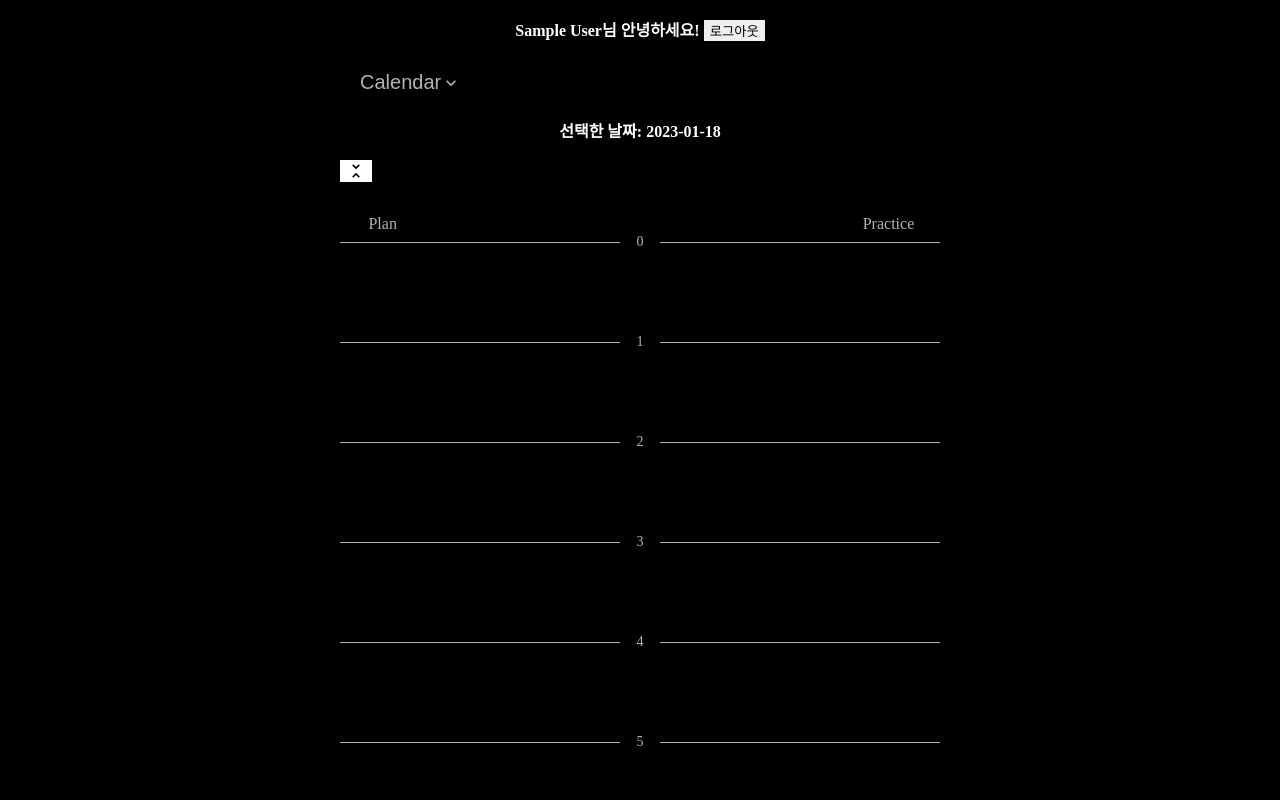
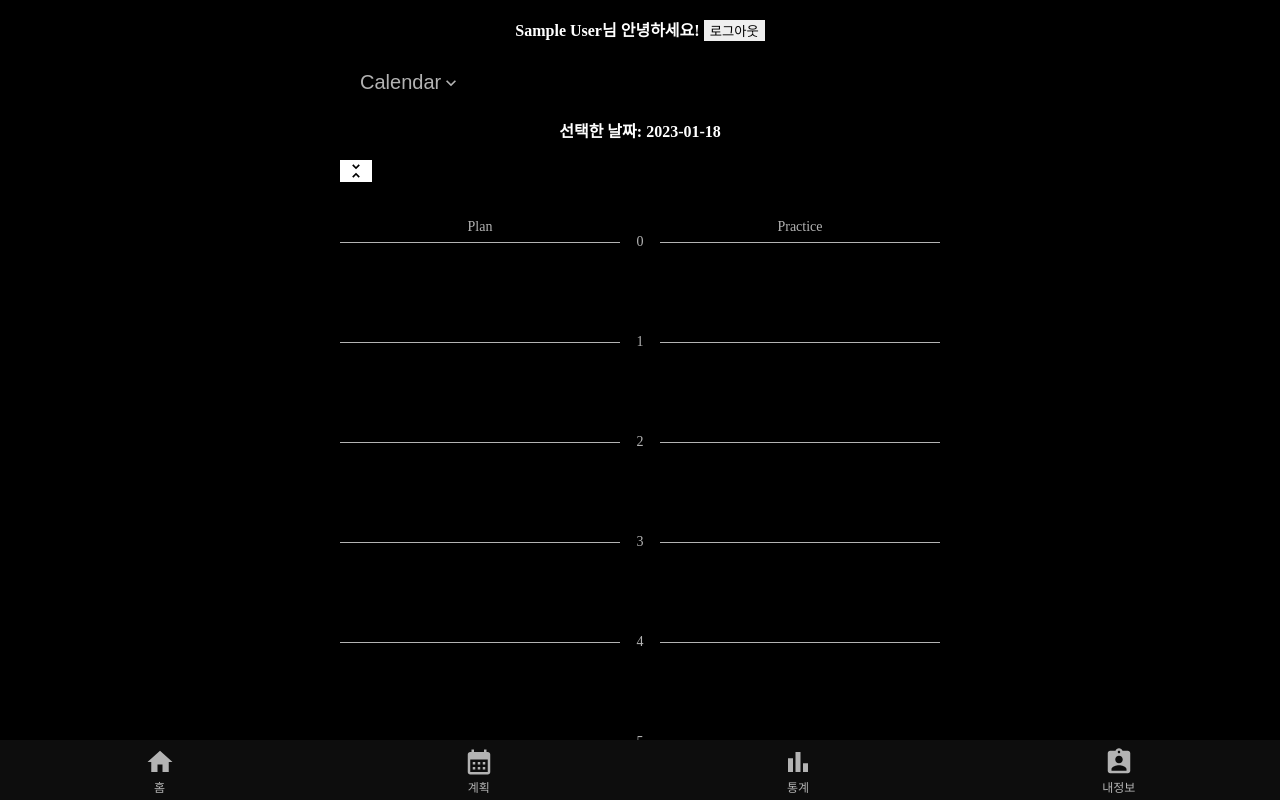
Before and after one commit to JaeYoung0/juni, a Next.js app: page / in a window 1280 px wide. Shown: the top 800 px of the page. Built offline with nearby package versions, Linux system fonts and the light colour scheme; no server answers; the database is empty; sample sign-in values are in the browser's storage; a web font is replaced by a local one.

Commit message:
Style: BottomNavigation ui

```diff
--- /dev/null
+++ b/src/components/BottomNavigation/BottomNavigation.tsx
@@ -0,0 +1,29 @@
+import React from 'react'
+import * as S from './style'
+import HomeIcon from '@mui/icons-material/Home'
+import CalendarMonthIcon from '@mui/icons-material/CalendarMonth'
+import BarChartIcon from '@mui/icons-material/BarChart'
+import AssignmentIndIcon from '@mui/icons-material/AssignmentInd'
+function BottomNavigation() {
+  return (
+    <S.Navigation>
+      <S.NavItem href="/">
+        <HomeIcon />홈
+      </S.NavItem>
+      <S.NavItem href="/">
+        <CalendarMonthIcon />
+        계획
+      </S.NavItem>
+      <S.NavItem href="/">
+        <BarChartIcon />
+        통계
+      </S.NavItem>
+      <S.NavItem href="/">
+        <AssignmentIndIcon />
+        내정보
+      </S.NavItem>
+    </S.Navigation>
+  )
+}
+
+export default BottomNavigation
--- /dev/null
+++ b/src/components/BottomNavigation/index.ts
@@ -0,0 +1 @@
+export { default } from './BottomNavigation'
--- /dev/null
+++ b/src/components/BottomNavigation/style.ts
@@ -0,0 +1,33 @@
+import { Colors } from '@/styles/colors'
+import styled from '@emotion/styled'
+import Link from 'next/link'
+
+export const Navigation = styled.div`
+  position: fixed;
+  background: #0d0d0d;
+  width: 100%;
+  height: 6rem;
+  left: 0;
+  bottom: 0;
+
+  display: flex;
+  justify-content: space-around;
+`
+
+export const NavItem = styled(Link)`
+  display: flex;
+  flex-direction: column;
+  justify-content: center;
+  align-items: center;
+
+  font-size: 1.2rem;
+  color: ${Colors.Gray};
+
+  padding: 1rem;
+
+  svg {
+    width: 3rem;
+    height: 3rem;
+    margin-bottom: 0.5rem;
+  }
+`
--- a/src/components/ScheduleGrid/style.ts
+++ b/src/components/ScheduleGrid/style.ts
@@ -84,13 +84,14 @@ export const Plans = styled.div`
 
   &::before {
     position: absolute;
-    /* width: 100%; */
+    width: 100%;
     top: 0;
     left: 0;
-    transform: translate3d(100%, -160%, 0);
+    transform: translate3d(0, -160%, 0);
     color: ${Colors.Gray};
-    font-size: 1.6rem;
+    font-size: 1.4rem;
     content: 'Plan';
+    text-align: center;
   }
 `
 
@@ -126,13 +127,14 @@ export const PracticeList = styled.div`
   position: relative;
   &::before {
     position: absolute;
-    /* width: 100%; */
+    width: 100%;
     top: 0;
     right: 0;
-    transform: translate3d(-50%, -160%, 0);
+    transform: translate3d(0%, -160%, 0);
     color: ${Colors.Gray};
-    font-size: 1.6rem;
+    font-size: 1.4rem;
     content: 'Practice';
+    text-align: center;
   }
 `
 
--- a/src/pages/home/Home.tsx
+++ b/src/pages/home/Home.tsx
@@ -13,6 +13,7 @@ import dayjs from 'dayjs'
 import BasicLayout from '@/components/layouts/BasicLayout'
 import useDialogList from '@/hooks/useDialogList'
 import { TODAY_UNIX } from '@/components/Calendar/CalendarView'
+import BottomNavigation from '@/components/BottomNavigation'
 
 function Home() {
   const [userAtom, setUserAtom] = useUserAtom()
@@ -52,6 +53,7 @@ function Home() {
         <ToggledCalendar />
         <ScheduleGrid />
       </S.Box>
+      <BottomNavigation />
     </BasicLayout>
   )
 }
```
